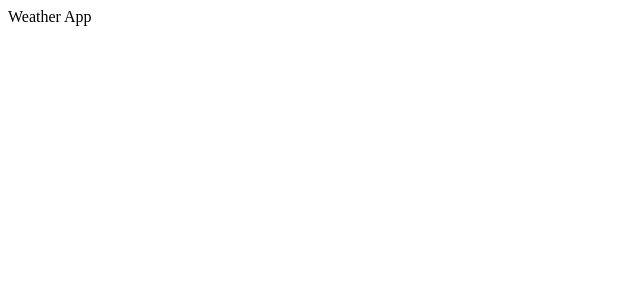
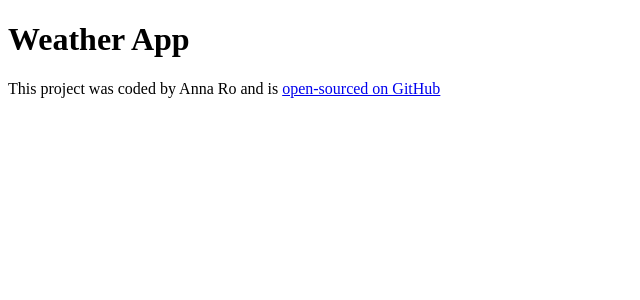
Before and after one commit to Anna-R0/weather-app2024, a React (Create React App) app: page / in a window 1280 px wide. Shown: the top 300 px of the page, without its empty margins (0-640 px from the left). Built offline with nearby package versions, Linux system fonts and the light colour scheme.

Commit message:
Update App.js
Added GitHub URL

```diff
--- a/src/App.js
+++ b/src/App.js
@@ -4,7 +4,10 @@
 export default function App() {
   return (
     <div className="App">
-     Weather App
+     <h1>Weather App </h1>
+     <footer>
+      This project was coded by Anna Ro and is <a href= "https://github.com/Anna-R0/weather-app2024" target="_blank">open-sourced on GitHub</a>
+     </footer>
     </div>
   );
 }
```
